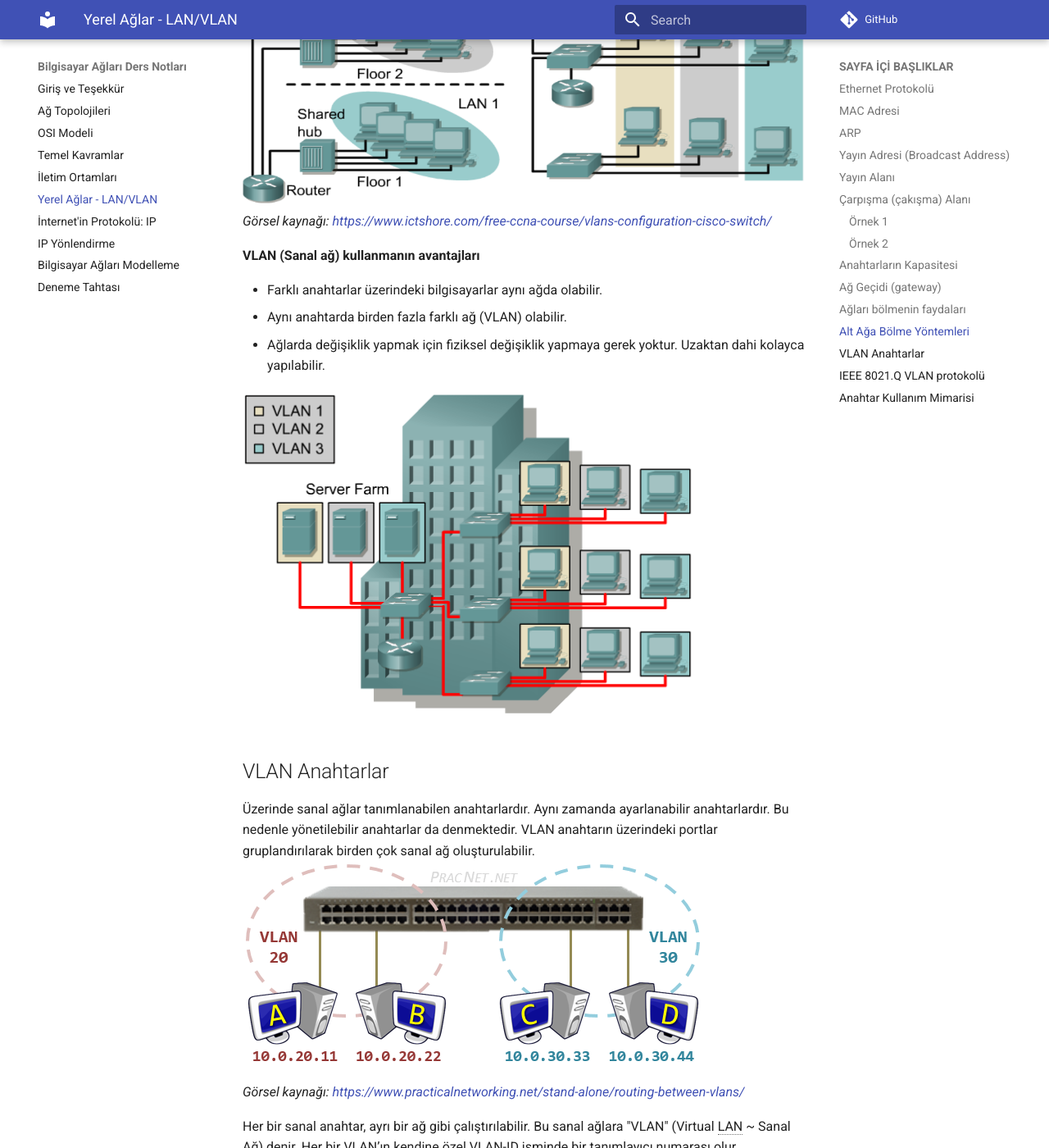
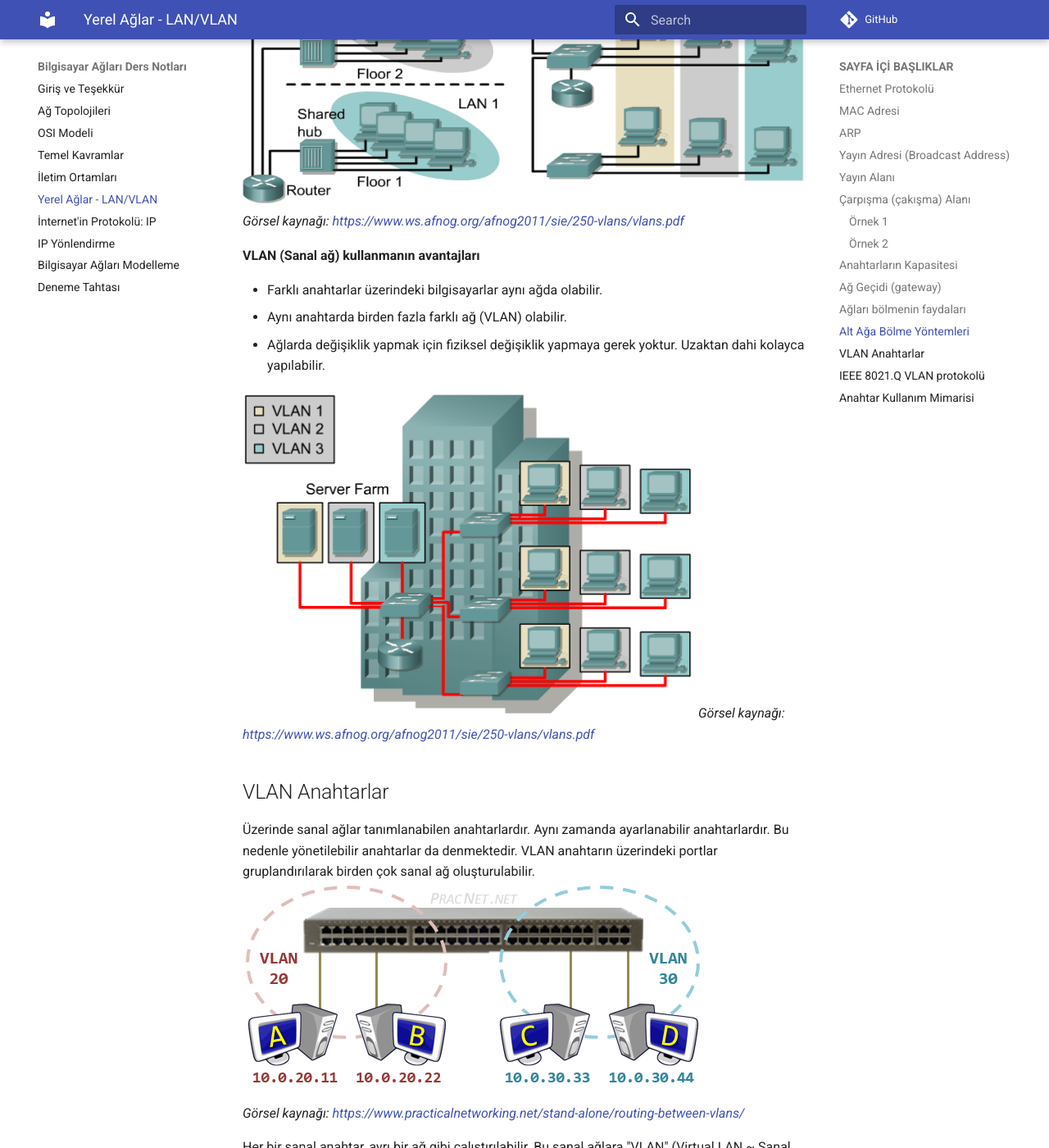
Before and after one commit to ozalpmurat/BilgisayarAglari-Kitap, an MkDocs documentation site: the page built from docs/06-Yerel_Aglar.md, in a window 1280 px wide and 1400 px high, scrolled down 5903 px. Shown: the whole window at 82% size. Built offline with MkDocs 1.6.1 and Material for MkDocs 9.7.7, drawn with Linux system fonts in a browser that asks for light colours; comment, search, counter and statistics services are not loaded; some of the changed lines change nothing that is shown.

Commit message:
vlan görsel kaynağı düzeltme

```diff
--- a/docs/06-Yerel_Aglar.md
+++ b/docs/06-Yerel_Aglar.md
@@ -144,7 +144,7 @@ Bazı ağ geçitleri, üzerindeki ağ arayüzüne(interface) bağlı olarak ethe
 Bir **VLAN yapısı**nda ise fiziksel bir müdahale olmadan, hatta uzaktan bağlanarak ağ istenilen şekilde özelleştirilebilir.
 
 ![IEEE 802.1](images/B06-geleneksel_vs_vlan_bolme.png)
-*Görsel kaynağı: <https://www.ictshore.com/free-ccna-course/vlans-configuration-cisco-switch/>*
+*Görsel kaynağı: <https://www.ws.afnog.org/afnog2011/sie/250-vlans/vlans.pdf>*
 
 **VLAN (Sanal ağ) kullanmanın avantajları**
 
@@ -153,6 +153,7 @@ Bir **VLAN yapısı**nda ise fiziksel bir müdahale olmadan, hatta uzaktan bağl
 - Ağlarda değişiklik yapmak için fiziksel değişiklik yapmaya gerek yoktur. Uzaktan dahi kolayca yapılabilir.
 
 ![VLAN'lar ve yönlendirme](B06-vlan_bolme_ve_yonlendirme.png)
+*Görsel kaynağı: <https://www.ws.afnog.org/afnog2011/sie/250-vlans/vlans.pdf>*
 
 ## VLAN Anahtarlar
 
```
